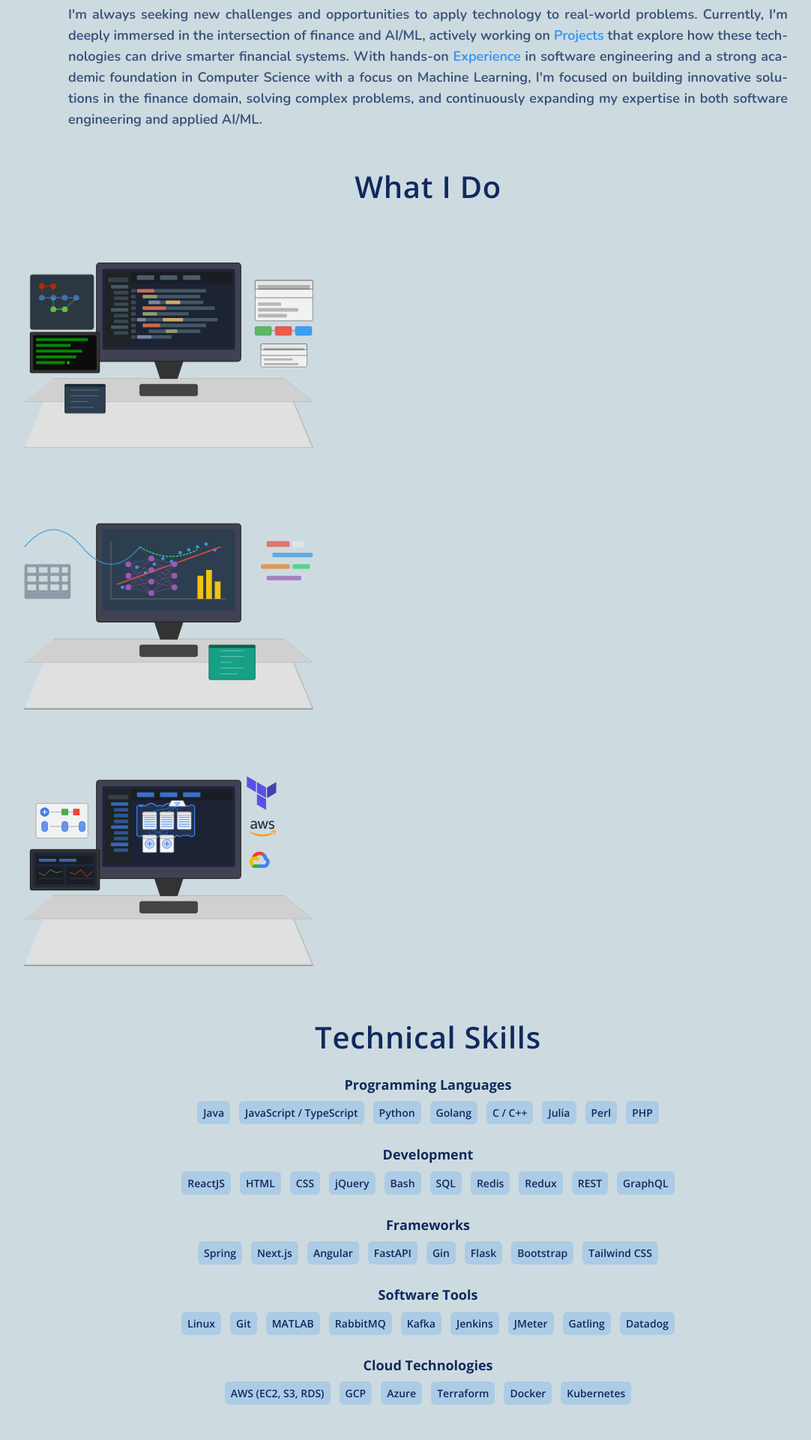
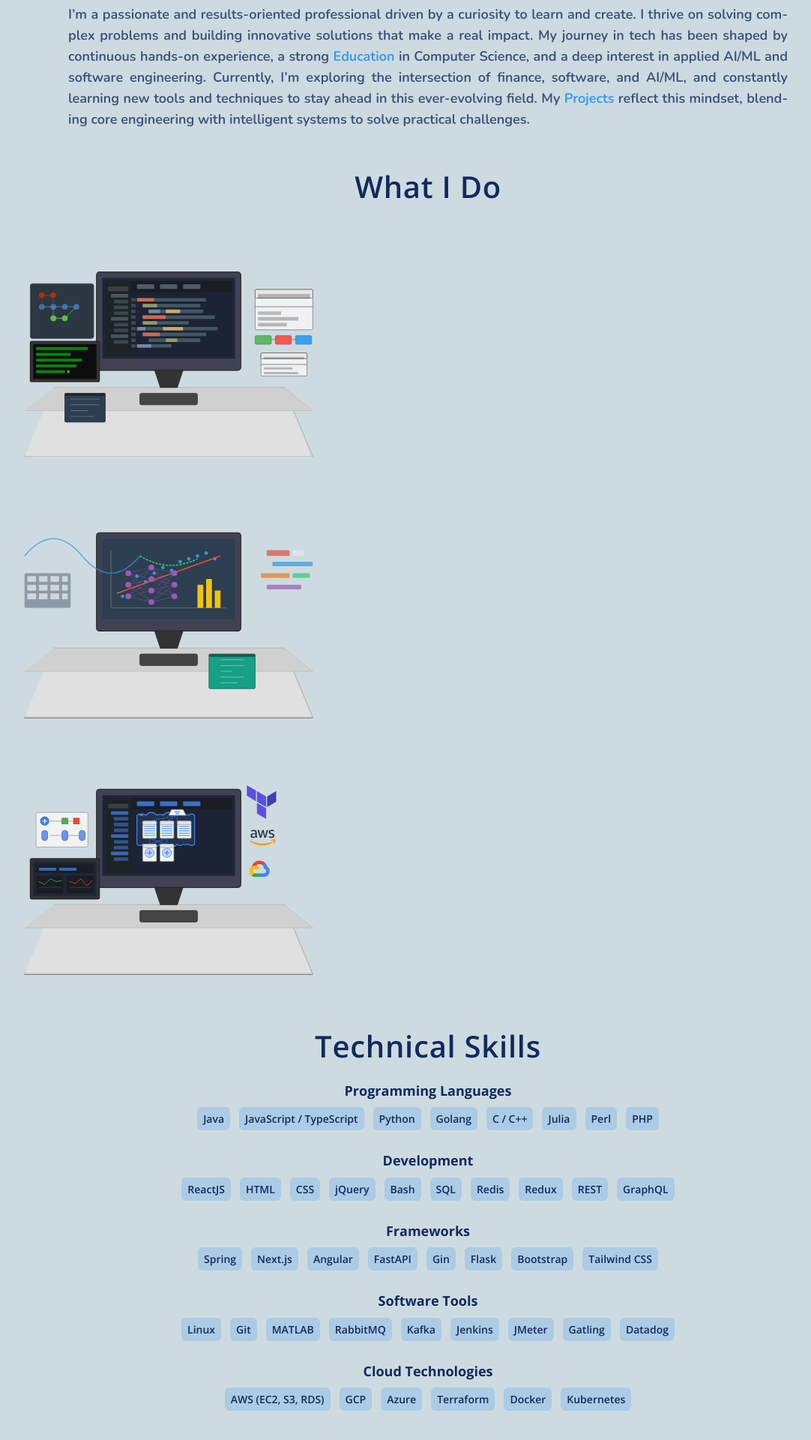
Before and after one commit to ns-krishnakodali/my-portfolio, a React (Vite) app: page /about in a window 1280 px wide. Shown: the part 178-2098 px from the top of the page at 75% size, without its empty margins (69-1151 px from the left). Built offline with nearby package versions, Linux system fonts and the light colour scheme; no server answers.

Commit message:
Update: About me details

```diff
--- a/src/constants/about-details.js
+++ b/src/constants/about-details.js
@@ -1,5 +1,5 @@
 export const ABOUT_MYSELF =
-  "I'm always seeking new challenges and opportunities to apply technology to real-world problems. Currently, I'm deeply immersed in the intersection of finance and AI/ML, actively working on <Projects> that explore how these technologies can drive smarter financial systems. With hands-on <Experience> in software engineering and a strong academic foundation in Computer Science with a focus on Machine Learning, I'm focused on building innovative solutions in the finance domain, solving complex problems, and continuously expanding my expertise in both software engineering and applied AI/ML.";
+  "I’m a passionate and results-oriented professional driven by a curiosity to learn and create. I thrive on solving complex problems and building innovative solutions that make a real impact. My journey in tech has been shaped by continuous hands-on experience, a strong <Education> in Computer Science, and a deep interest in applied AI/ML and software engineering. Currently, I’m exploring the intersection of finance, software, and AI/ML, and constantly learning new tools and techniques to stay ahead in this ever-evolving field. My <Projects> reflect this mindset, blending core engineering with intelligent systems to solve practical challenges.";
 
 export const SKILLS_OVERVIEW = [
   {
--- a/src/pages/about/about.css
+++ b/src/pages/about/about.css
@@ -32,6 +32,7 @@
   flex-direction: column;
   justify-content: center;
   align-items: center;
+  margin-top: 0.75rem;
 }
 
 .skills-overview-container {
@@ -106,7 +107,7 @@
   flex-direction: column;
   justify-content: center;
   align-items: center;
-  margin-top: 1rem;
+  margin-top: 0.75rem;
   animation: slide-up 0.65s ease-out forwards;
 }
 
```
